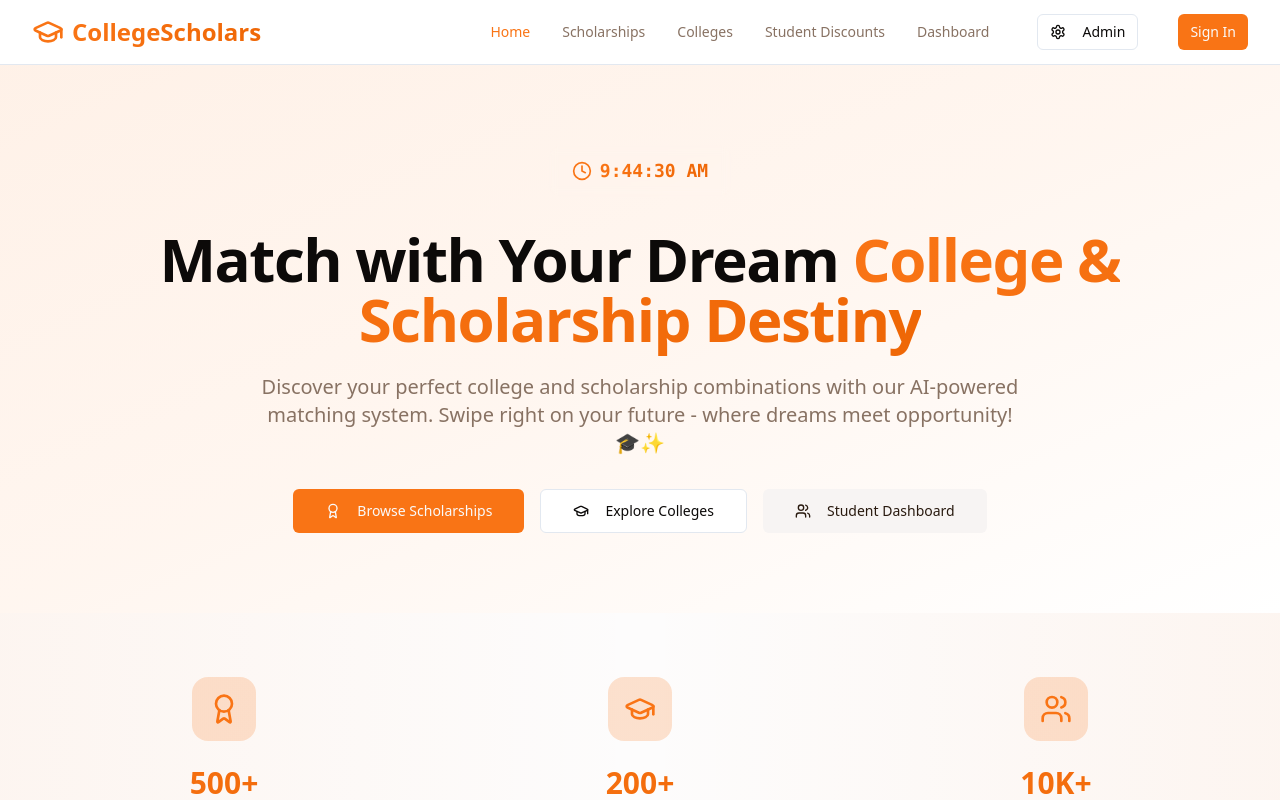
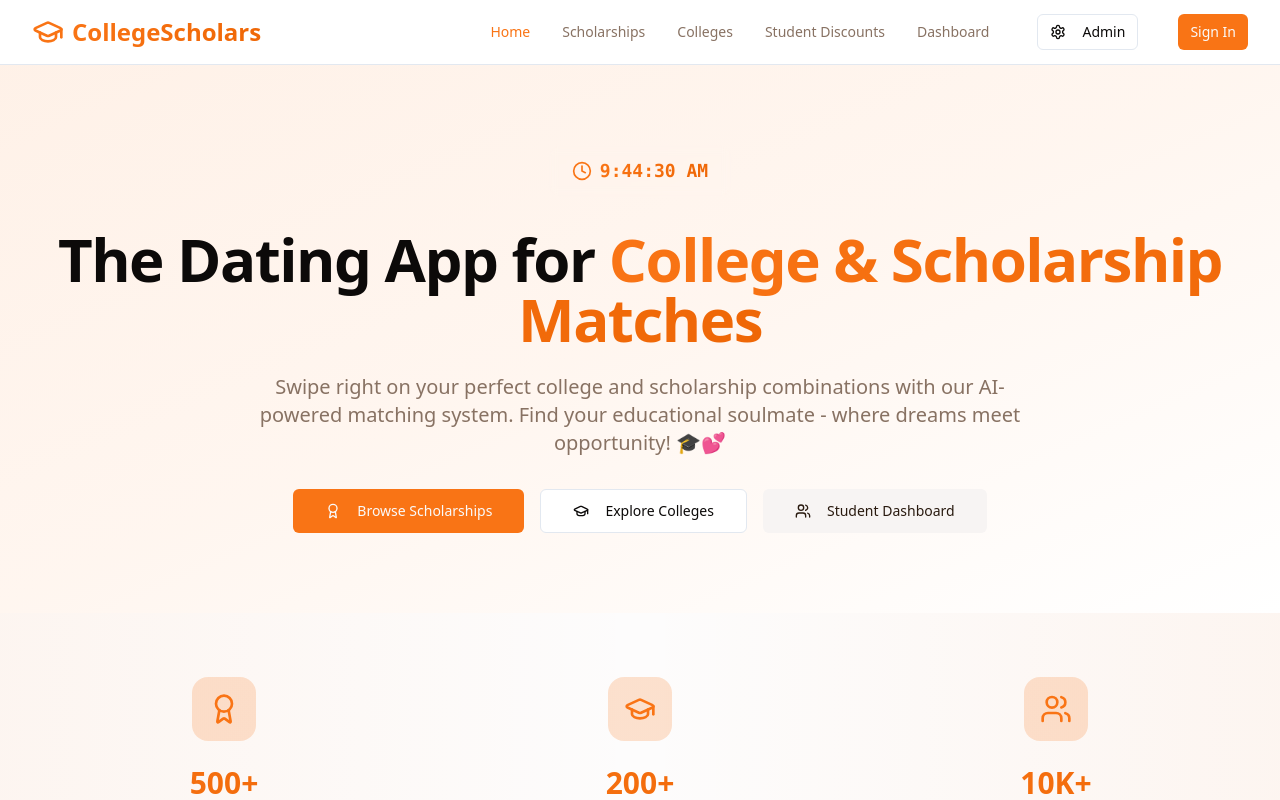
Before and after one commit to h23ii88/orange-campus-connect, a React (Vite) app: page / in a window 1280 px wide. Shown: the top 800 px of the page. Built offline with nearby package versions, Linux system fonts and the light colour scheme.

Commit message:
Update tagline with dating app

```diff
--- a/src/pages/Index.tsx
+++ b/src/pages/Index.tsx
@@ -89,14 +89,14 @@ const Index = () => {
 
           <div className="text-center">
             <h1 className="text-4xl md:text-6xl font-bold tracking-tight mb-6">
-              Match with Your Dream{" "}
+              The Dating App for{" "}
               <span className="bg-gradient-to-r from-primary to-orange-600 bg-clip-text text-transparent">
-                College & Scholarship Destiny
+                College & Scholarship Matches
               </span>
             </h1>
             <p className="text-xl text-muted-foreground mb-8 max-w-3xl mx-auto">
-              Discover your perfect college and scholarship combinations with our AI-powered matching system.
-              Swipe right on your future - where dreams meet opportunity! 🎓✨
+              Swipe right on your perfect college and scholarship combinations with our AI-powered matching system.
+              Find your educational soulmate - where dreams meet opportunity! 🎓💕
             </p>
             <div className="flex flex-col sm:flex-row gap-4 justify-center">
               <Link to="/scholarships">
```
